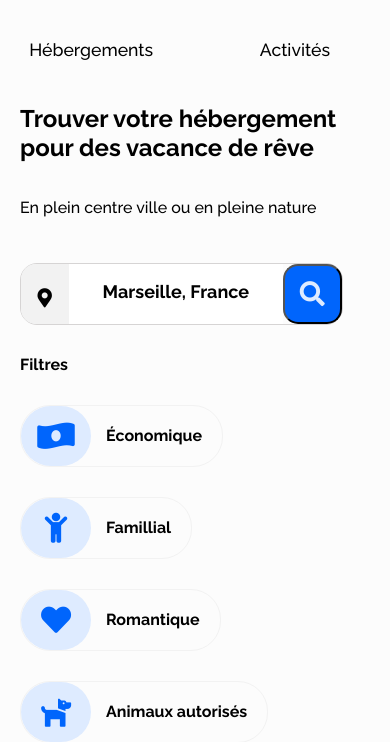
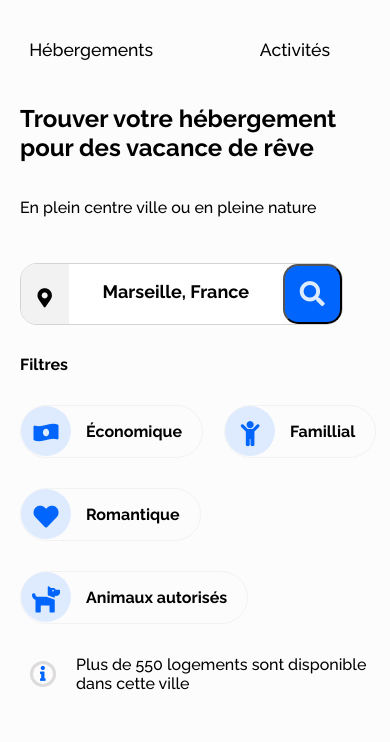
Before and after one commit to bigyaya/YannickNasso_2_09071980, a plain HTML site: page index.html in a window 390 px wide. Shown: the part 116-858 px from the top of the page. Drawn offline with Linux system fonts and the light colour scheme.

Commit message:
query fixed filtres

```diff
--- a/query_smartphone.css
+++ b/query_smartphone.css
@@ -198,12 +198,47 @@
         border-bottom-left-radius: 15px;
     }
 
+    .info-box-bottom {
+        margin-left: 0;
+    }
+
     .filtre {
         margin-right: 15px;
+    }
+    .filtre-container {
+        width: 100%;
     }
 
     .filtre-box {
         border-width: 1px;
+    }
+
+    .icon-box {
+        width: 50px;
+        height: 50px;
+    }
+
+    .fas.fa-money-bill-wave-alt::before {
+        font-size: 20px;
+        vertical-align: middle;
+        height: auto;
+    }
+
+    .fas.fa-child::before {
+        font-size: 25px;
+        height: auto;
+        vertical-align: middle;
+    }
+
+    .fas.fa-heart::before {
+        font-size: 25px;
+        height: auto;
+        vertical-align: middle;
+    }
+
+    .fas.fa-dog::before {
+        font-size: 28px;
+        vertical-align: middle;
     }
 
     .bold {
@@ -265,6 +300,7 @@
         flex-direction: column-reverse;
         width: 100%;
         height: auto;
+        margin-top: 20px;
     }
 
 
```
